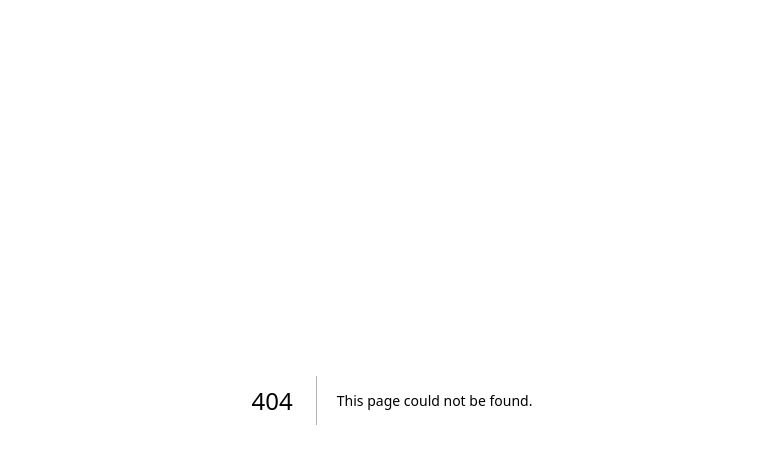
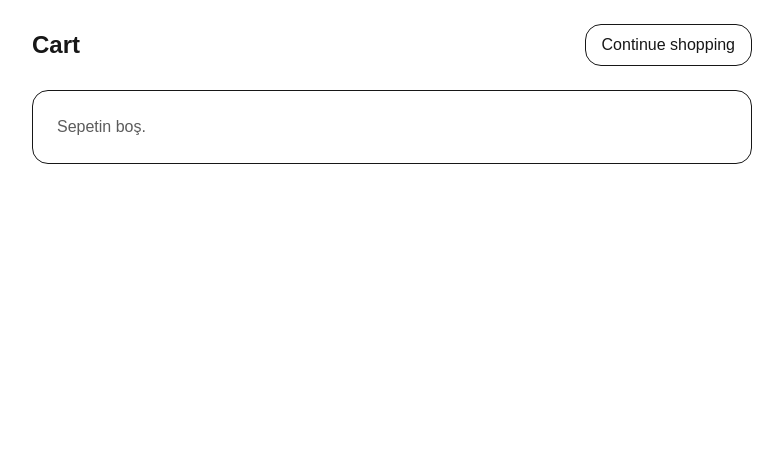
Before and after one commit to brkozsy/ecommerce, a Next.js app: page /cart in a window 1280 px wide. Before the commit this address had no page. Shown: the top 464 px of the page, without its empty margins (248-1031 px from the left). Built offline with nearby package versions, Linux system fonts and the light colour scheme.

Commit message:
feat: product detail page

```diff
--- a/package.json
+++ b/package.json
@@ -14,7 +14,8 @@
     "next": "16.1.6",
     "react": "19.2.3",
     "react-dom": "19.2.3",
-    "swr": "^2.4.0"
+    "swr": "^2.4.0",
+    "zustand": "^5.0.11"
   },
   "devDependencies": {
     "@tailwindcss/postcss": "^4",
--- /dev/null
+++ b/src/app/cart/page.tsx
@@ -0,0 +1,66 @@
+"use client";
+
+import Link from "next/link";
+import { useCartStore } from "@/store/cartStore";
+
+export default function CartPage() {
+    const items = useCartStore((s) => s.items);
+    const inc = useCartStore((s) => s.inc);
+    const dec = useCartStore((s) => s.dec);
+    const remove = useCartStore((s) => s.remove);
+    const clear = useCartStore((s) => s.clear);
+    const totalPrice = useCartStore((s) => s.totalPrice());
+
+    return (
+        <main className="mx-auto max-w-3xl p-6 space-y-6">
+            <div className="flex items-center justify-between">
+                <h1 className="text-2xl font-bold">Cart</h1>
+                <Link className="rounded-2xl border px-4 py-2" href="/">
+                    Continue shopping
+                </Link>
+            </div>
+
+            {items.length === 0 ? (
+                <div className="rounded-2xl border p-6">
+                    <p className="opacity-70">Sepetin boş.</p>
+                </div>
+            ) : (
+                <div className="space-y-3">
+                    {items.map((i) => (
+                        <div key={i.id} className="rounded-2xl border p-4">
+                            <div className="flex items-start justify-between gap-4">
+                                <div>
+                                    <p className="font-semibold">{i.title}</p>
+                                    <p className="text-sm opacity-70">{i.price} ₺</p>
+                                </div>
+
+                                <button className="text-sm underline opacity-70" onClick={() => remove(i.id)}>
+                                    Remove
+                                </button>
+                            </div>
+
+                            <div className="mt-3 flex items-center justify-between">
+                                <div className="flex items-center gap-2">
+                                    <button className="rounded-xl border px-3 py-2" onClick={() => dec(i.id)}>-</button>
+                                    <span className="min-w-10 text-center font-semibold">{i.qty}</span>
+                                    <button className="rounded-xl border px-3 py-2" onClick={() => inc(i.id)}>+</button>
+                                </div>
+
+                                <p className="font-bold">{(i.price * i.qty).toFixed(2)} ₺</p>
+                            </div>
+                        </div>
+                    ))}
+
+                    <div className="rounded-2xl border p-5 flex items-center justify-between">
+                        <p className="text-lg font-bold">Total</p>
+                        <p className="text-lg font-extrabold">{totalPrice.toFixed(2)} ₺</p>
+                    </div>
+
+                    <button className="w-full rounded-2xl border px-4 py-3 font-medium" onClick={clear}>
+                        Clear cart
+                    </button>
+                </div>
+            )}
+        </main>
+    );
+}
--- a/src/app/products/[id]/page.tsx
+++ b/src/app/products/[id]/page.tsx
@@ -1,79 +1,58 @@
+import { headers } from "next/headers";
 import { notFound } from "next/navigation";
-import { adminDb } from "@/lib/server/firebase/admin";
-import type { Timestamp } from "firebase-admin/firestore";
+import type { Product } from "@/types/product";
 
 export const runtime = "nodejs";
 export const dynamic = "force-dynamic";
 
-type Product = {
-    id: string;
-    title: string;
-    price: number;
-    inStock: boolean;
-    createdAt: string | null;
-};
+type ApiOk = { ok: true; item: Product };
+type ApiErr = { ok: false; error: string };
+
+async function getOrigin() {
+    const h = await headers();
+    const host = h.get("host");
+    const proto = h.get("x-forwarded-proto") ?? "http";
+    return host ? `${proto}://${host}` : null;
+}
 
 async function getProduct(id: string | undefined): Promise<Product | null> {
     if (!id) return null;
 
-    const doc = await adminDb.collection("products").doc(id).get();
-    if (!doc.exists) return null;
+    const origin = await getOrigin();
+    if (!origin) return null;
 
-    const data = doc.data() as any;
-    const ts = data.createdAt as Timestamp | undefined;
+    const res = await fetch(`${origin}/api/products/${encodeURIComponent(id)}`, {
+        cache: "no-store",
+    });
 
-    return {
-        id: doc.id,
-        title: String(data.title ?? ""),
-        price: Number(data.price ?? 0),
-        inStock: Boolean(data.inStock),
-        createdAt: ts ? ts.toDate().toISOString() : null,
-    };
+    const json = (await res.json().catch(() => null)) as ApiOk | ApiErr | null;
+    if (!res.ok || !json || (json as any).ok === false) return null;
+
+    return (json as ApiOk).item;
 }
-
 
 export default async function ProductDetailPage({
     params,
 }: {
-    params: { id: string };
+    params: Promise<{ id: string }>;
 }) {
-    const p = await getProduct(params.id);
-    if (!p) notFound();
+    const { id } = await params;
+
+    const product = await getProduct(id);
+    if (!product) notFound();
 
     return (
         <main className="mx-auto max-w-3xl p-6 space-y-6">
             <div className="rounded-2xl border p-6">
                 <div className="flex items-start justify-between gap-4">
                     <div>
-                        <h1 className="text-2xl font-bold">{p.title}</h1>
+                        <h1 className="text-2xl font-bold">{product.title}</h1>
                         <p className="mt-2 text-sm opacity-70">
-                            {p.inStock ? "✅ In stock" : "⛔ Out of stock"}
+                            {product.inStock ? "✅ In stock" : "⛔ Out of stock"}
                         </p>
                     </div>
-
-                    <p className="text-2xl font-extrabold">{p.price} ₺</p>
+                    <p className="text-2xl font-extrabold">{product.price} ₺</p>
                 </div>
-
-                <div className="mt-6 grid gap-3 sm:grid-cols-2">
-                    <div className="rounded-2xl border p-4">
-                        <p className="text-xs opacity-70">Product ID</p>
-                        <p className="mt-1 font-mono text-sm">{p.id}</p>
-                    </div>
-
-                    <div className="rounded-2xl border p-4">
-                        <p className="text-xs opacity-70">Created At</p>
-                        <p className="mt-1 text-sm">
-                            {p.createdAt ? new Date(p.createdAt).toLocaleString("tr-TR") : "-"}
-                        </p>
-                    </div>
-                </div>
-
-                <button
-                    className="mt-6 w-full rounded-2xl border px-4 py-3 font-medium hover:bg-black/5 dark:hover:bg-white/5"
-                    disabled={!p.inStock}
-                >
-                    Add to cart (Gün 4)
-                </button>
             </div>
         </main>
     );
--- /dev/null
+++ b/src/components/AddToCartButton.tsx
@@ -0,0 +1,18 @@
+"use client";
+
+import { useCartStore } from "@/store/cartStore";
+import type { Product } from "@/types/product";
+
+export default function AddToCartButton({ product }: { product: Product }) {
+    const add = useCartStore((s) => s.add);
+
+    return (
+        <button
+            className="mt-6 w-full rounded-2xl border px-4 py-3 font-medium hover:bg-black/5 dark:hover:bg-white/5 disabled:opacity-60"
+            disabled={!product.inStock}
+            onClick={() => add(product)}
+        >
+            Add to cart
+        </button>
+    );
+}
--- /dev/null
+++ b/src/store/cartStore.ts
@@ -0,0 +1,64 @@
+import { create } from "zustand";
+import { persist } from "zustand/middleware";
+import type { Product } from "@/types/product";
+
+export type CartItem = {
+    id: string;
+    title: string;
+    price: number;
+    qty: number;
+};
+
+type CartState = {
+    items: CartItem[];
+    add: (p: Product) => void;
+    inc: (id: string) => void;
+    dec: (id: string) => void;
+    remove: (id: string) => void;
+    clear: () => void;
+    totalPrice: () => number;
+    totalQty: () => number;
+};
+
+export const useCartStore = create<CartState>()(
+    persist(
+        (set, get) => ({
+            items: [],
+
+            add: (p) =>
+                set((s) => {
+                    const found = s.items.find((i) => i.id === p.id);
+                    if (found) {
+                        return {
+                            items: s.items.map((i) =>
+                                i.id === p.id ? { ...i, qty: i.qty + 1 } : i
+                            ),
+                        };
+                    }
+                    return {
+                        items: [...s.items, { id: p.id, title: p.title, price: p.price, qty: 1 }],
+                    };
+                }),
+
+            inc: (id) =>
+                set((s) => ({
+                    items: s.items.map((i) => (i.id === id ? { ...i, qty: i.qty + 1 } : i)),
+                })),
+
+            dec: (id) =>
+                set((s) => ({
+                    items: s.items
+                        .map((i) => (i.id === id ? { ...i, qty: i.qty - 1 } : i))
+                        .filter((i) => i.qty > 0),
+                })),
+
+            remove: (id) => set((s) => ({ items: s.items.filter((i) => i.id !== id) })),
+
+            clear: () => set({ items: [] }),
+
+            totalPrice: () => get().items.reduce((sum, i) => sum + i.price * i.qty, 0),
+            totalQty: () => get().items.reduce((sum, i) => sum + i.qty, 0),
+        }),
+        { name: "cart-v1" }
+    )
+);
```
Also changed, not shown: 1 other file (tests, documents, lock files or other folders).
